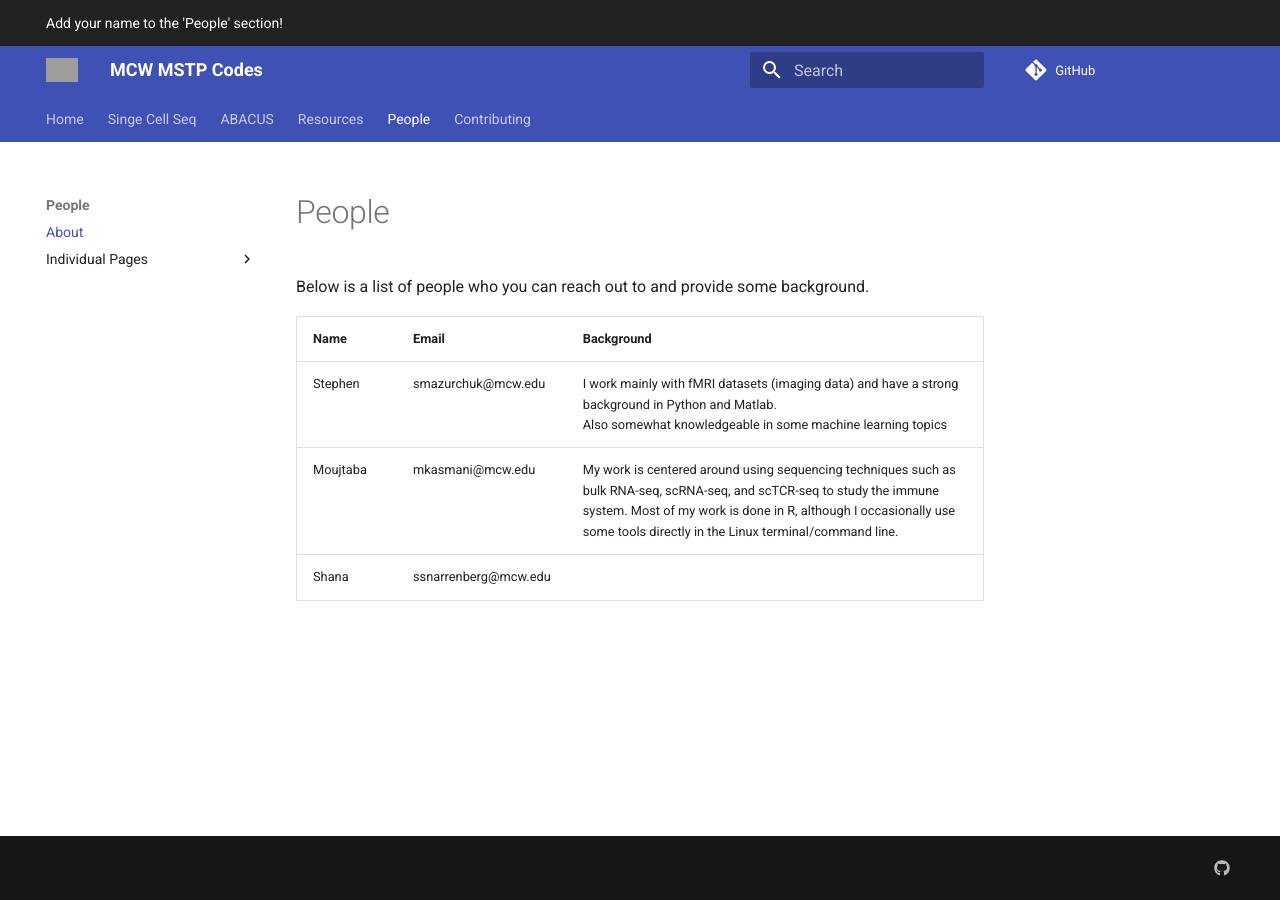
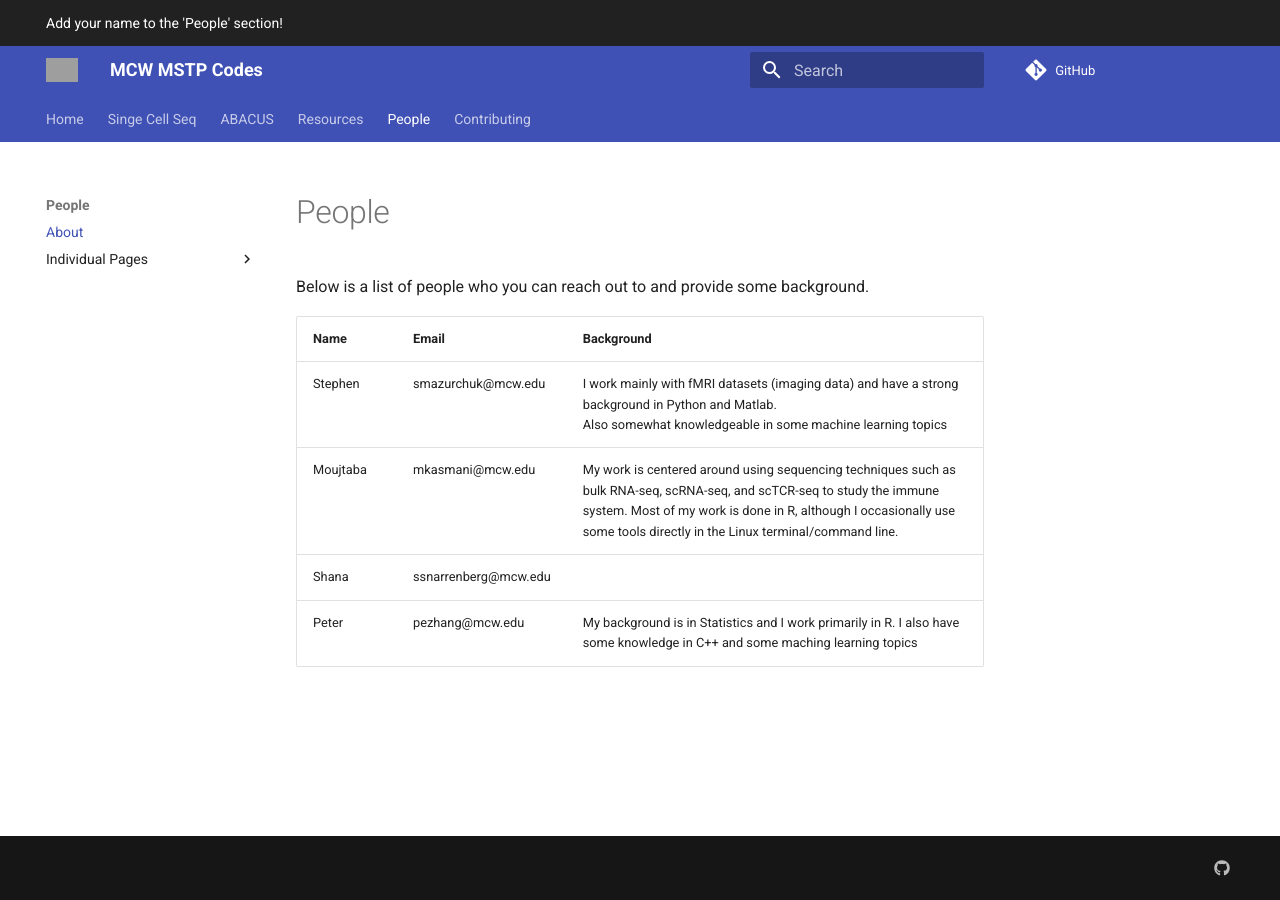
Before and after one commit to mcw-mstp/mcw-mstp.github.io, an MkDocs documentation site: the page built from docs/people/people.md, in a window 1280 px wide. Built offline with MkDocs 1.6.1 and Material for MkDocs 9.7.7, drawn with Linux system fonts in a browser that asks for light colours; comment, search, counter and statistics services are not loaded; grey boxes are pictures that could not be loaded.

Commit message:
Update people.md

```diff
--- a/docs/people/people.md
+++ b/docs/people/people.md
@@ -11,3 +11,4 @@ Below is a list of people who you can reach out to and provide some background.
 | Stephen | smazurchuk@mcw.edu | I work mainly with fMRI datasets (imaging data) and have a strong background in Python and Matlab. <br>Also somewhat knowledgeable in some machine learning topics |
 | Moujtaba | mkasmani@mcw.edu | My work is centered around using sequencing techniques such as bulk RNA-seq, scRNA-seq, and scTCR-seq to study the immune system. Most of my work is done in R, although I occasionally use some tools directly in the Linux terminal/command line. |
 | Shana | ssnarrenberg@mcw.edu | |
+| Peter | pezhang@mcw.edu | My background is in Statistics and I work primarily in R. I also have some knowledge in C++ and some maching learning topics |
```
